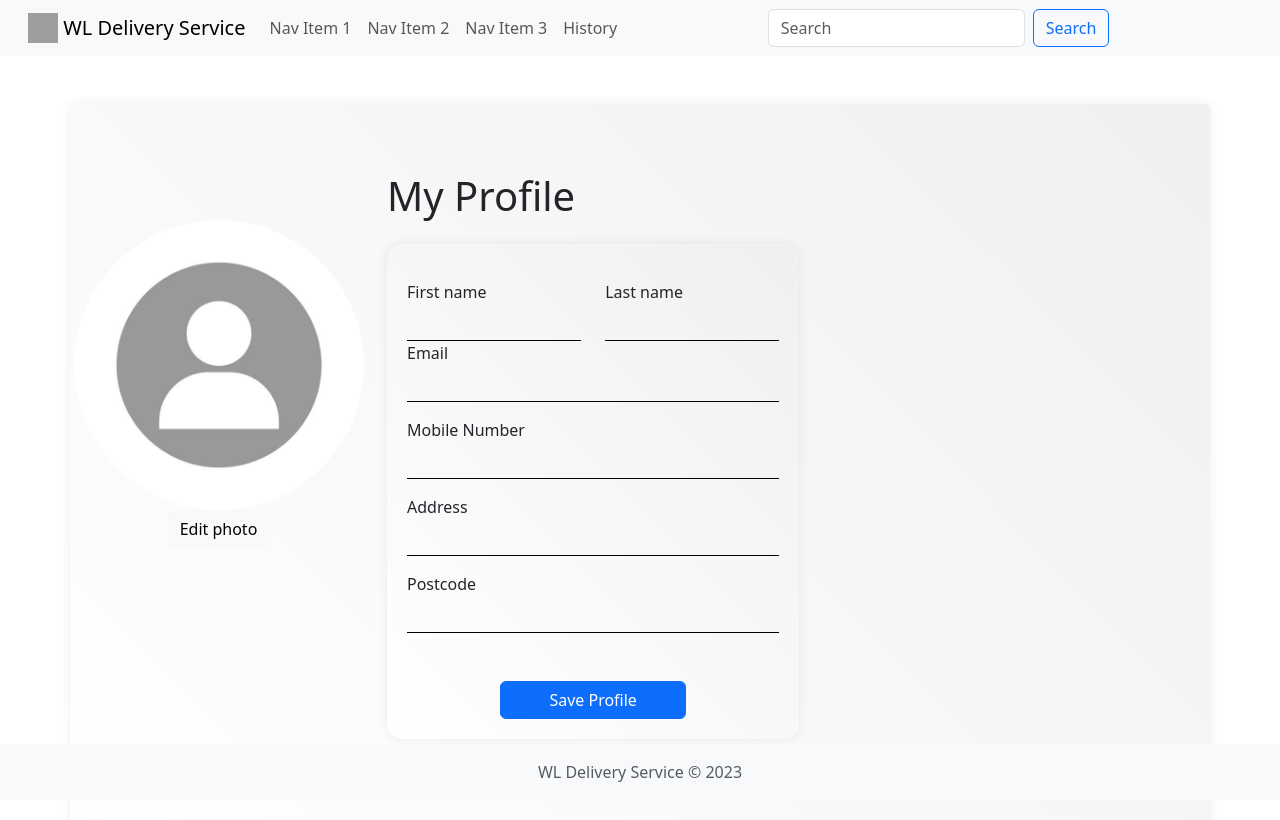
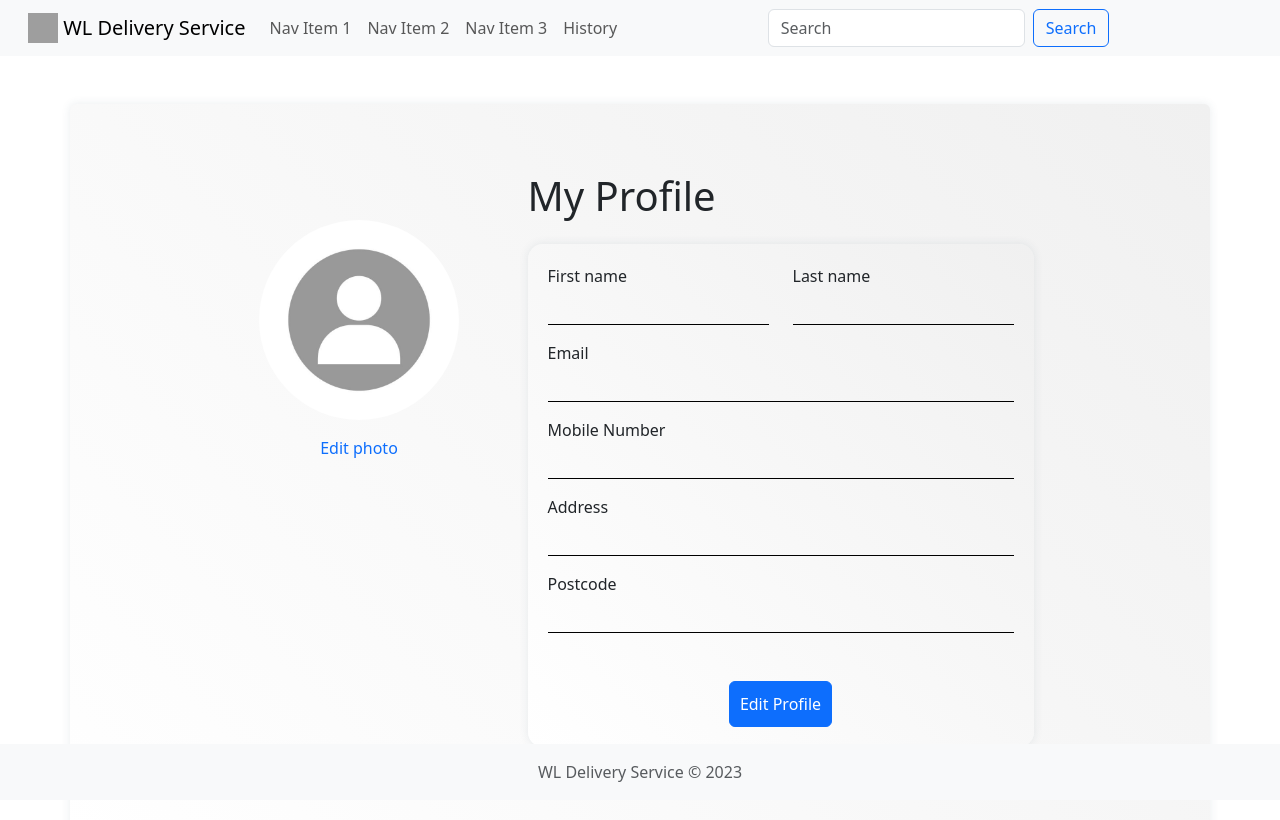
Before and after one commit to perse-foni/WL_Delivery_Service, an Angular app: page /profile in a window 1280 px wide. Shown: the top 820 px of the page. Built offline with nearby package versions, Linux system fonts and the light colour scheme; grey boxes are pictures that could not be loaded.

Commit message:
fixed css issues

```diff
--- a/src/app/components/account-page/account-page.component.css
+++ b/src/app/components/account-page/account-page.component.css
@@ -11,5 +11,9 @@
     border-bottom: 1px solid black;
     background-color: transparent;
     border-radius: initial;
+}
 
+.edit-profile-button {
+    max-width: 150px;
+    padding: 10px;
 }
--- a/src/app/components/account-page/account-page.component.html
+++ b/src/app/components/account-page/account-page.component.html
@@ -1,19 +1,23 @@
 
  <div class="container rounded bg-white mt-5 mb-5">
-    <div class="row">
+    <div class="row d-flex justify-content-center">
         <div class="col-md-3 border-right">
             <div class="d-flex flex-column align-items-center text-center p-3 py-5">
-                <img class="rounded-circle mt-5" width="290px" src="assets/images/istockphoto-1337144146-612x612.jpg">
-                <button class="btn btn-light" type="button">Edit photo</button>
+                <img class="rounded-circle mt-5" width="200px" src="assets/images/istockphoto-1337144146-612x612.jpg">
+                <p class="mt-3">
+                    <a class="link-offset-1-hover link-underline link-underline-opacity-0 link-underline-opacity-75-hover" href="#">Edit photo</a>
+                </p>
             </div>
         </div>
-        <div class="d-flex col-md-5 border-right align-items-center justify-content-center">
+
+        <div class="d-flex col-md-6 border-right align-items-center justify-content-center">
             <div class="p-3 py-5 align-items-center justify-content-center">
                 <div class="d-flex justify-content-between align-items-center mb-3">
                     <h1 class="text-right">My Profile</h1>
                 </div>
+
                 <div class="container mt-3">
-                    <div class="row mt-3">
+                    <div class="row mb-3">
                         <div class="col-md-6">
                             <label class="labels">First name</label>
                             <input type="text" class="form-control form-border">
@@ -47,11 +51,115 @@
                             <input type="text" class="form-control form-border">
                         </div>
                     </div>
-                    <div class="mt-5 d-grid gap-2 col-6 mx-auto text-center">
-                        <button type="submit" class="btn btn-primary">Save Profile</button>
+
+                    <div class="mt-5 d-grid gap-2 col-6 mx-auto text-center justify-content-center">
+                        <button type="submit" class="btn btn-primary edit-profile-button">Edit Profile</button>
                     </div>
                 </div>
             </div>
         </div>
     </div>
 </div>
+
+
+
+<!--
+        <div class="col-md-5 border-right align-items-center justify-content-center">
+            <div class="p-3 py-5 align-items-center justify-content-center">
+                <div class="d-flex justify-content-between align-items-center mb-3">
+                    <h1 class="text-right">My Profile</h1>
+                </div>
+
+
+                <div class="container mt-3">
+                    <div class="row mb-3">
+                        <div class="col-md-6">
+                            <p>First name</p>
+                            <p>Bla bla bla</p>
+                        </div>
+                        <div class="col-md-6">
+                            <p>Last name</p>
+                            <p>Bla bla bla</p>
+                        </div>
+                    </div>
+                    <div class="row mb-3">
+                        <div class="col-md-12">
+                            <p>Email</p>
+                            <p>Bla bla bla</p>
+                        </div>
+                    </div>
+                    <div class="row mb-3">
+                        <div class="col-md-12">
+                            <p>Mobile Number</p>
+                            <p>05056426425</p>
+                        </div>
+                    </div>
+                    <div class="row mb-3">
+                        <div class="col-md-12">
+                            <p>Address</p>
+                            <p>Bla bla bla</p>
+                        </div>
+                    </div>
+                    <div class="row mb-3">
+                        <div class="col-md-12">
+                            <p>Postcode</p>
+                            <p>Bla bla bla</p>
+                        </div>
+                    </div>
+                    <div class="mt-5 d-grid gap-2 col-6 mx-auto text-center">
+                        <button type="submit" class="btn btn-primary">Edit Profile</button>
+                    </div>
+                </div>
+
+
+
+
+
+            </div>
+        </div>
+    </div>
+</div>
+
+<form>
+    <div class="container mt-3">
+        <fieldset disabled>
+            <div class="row mb-3">
+                <div class="col-md-6">
+                    <label class="fs-5 label-class labels">First name</label>
+                    <input type="text" id="disabledTextInput" class="form-border form-control" placeholder="Athanasia">
+                </div>
+                <div class="col-md-6">
+                    <label class="fs-5 label-class labels">Last name</label>
+                    <input type="text" id="disabledTextInput" class="form-border form-control" placeholder="Sourmeli">
+                </div>
+            </div>
+            <div class="row mb-3">
+                <div class="col-md-12">
+                    <label class="fs-5 label-class labels">Email</label>
+                    <input type="text" id="disabledTextInput" class="form-border form-control" placeholder="blabla@gmail.com">
+                </div>
+            </div>
+            <div class="row mb-3">
+                <div class="col-md-12">
+                    <label class="fs-5 label-class labels">Mobile Number</label>
+                    <input type="text" id="disabledTextInput" class="form-border form-control" placeholder="0030 518164181">
+                </div>
+            </div>
+            <div class="row mb-3">
+                <div class="col-md-12">
+                    <label class="fs-5 label-class labels">Address</label>
+                    <input type="text" id="disabledTextInput" class="form-border form-control" placeholder="blablabla">
+                </div>
+            </div>
+            <div class="row mb-3">
+                <div class="col-md-12">
+                    <label class="fs-5 label-class labels">Postcode</label>
+                    <input type="text" id="disabledTextInput" class="form-border form-control" placeholder="blablabla">
+                </div>
+            </div>
+            <div class="mt-5 d-grid gap-2 col-6 mx-auto text-center">
+                <button type="submit" class="btn btn-primary">Edit Profile</button>
+            </div>
+        </fieldset>
+    </div>
+</form> -->
--- a/src/app/components/home-page/home-page.component.ts
+++ b/src/app/components/home-page/home-page.component.ts
@@ -4,12 +4,11 @@ import { RouterOutlet } from '@angular/router';
 import { CategoriesListComponent } from '../categories-list/categories-list.component';
 import { StoresListComponent } from '../stores-list/stores-list.component';
 import { AccountPageComponent } from '../account-page/account-page.component';
-import { MostFamousStoresListComponent } from '../most-famous-stores-list/most-famous-stores-list.component';
 
 @Component({
   selector: 'app-home-page',
   standalone: true,
-  imports: [CommonModule, RouterOutlet, CategoriesListComponent, StoresListComponent, AccountPageComponent, MostFamousStoresListComponent],
+  imports: [CommonModule, RouterOutlet, CategoriesListComponent, StoresListComponent, AccountPageComponent],
   templateUrl: './home-page.component.html',
   styleUrl: './home-page.component.css'
 })
```
